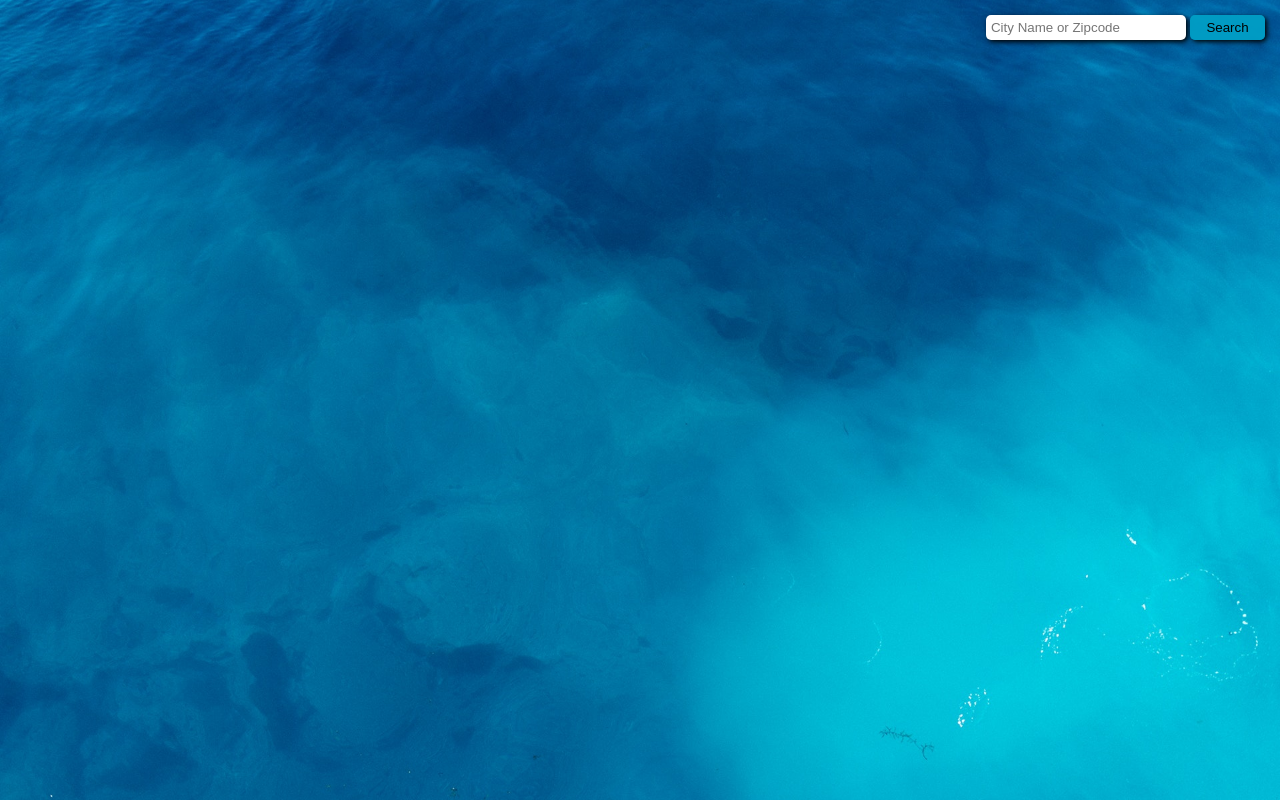
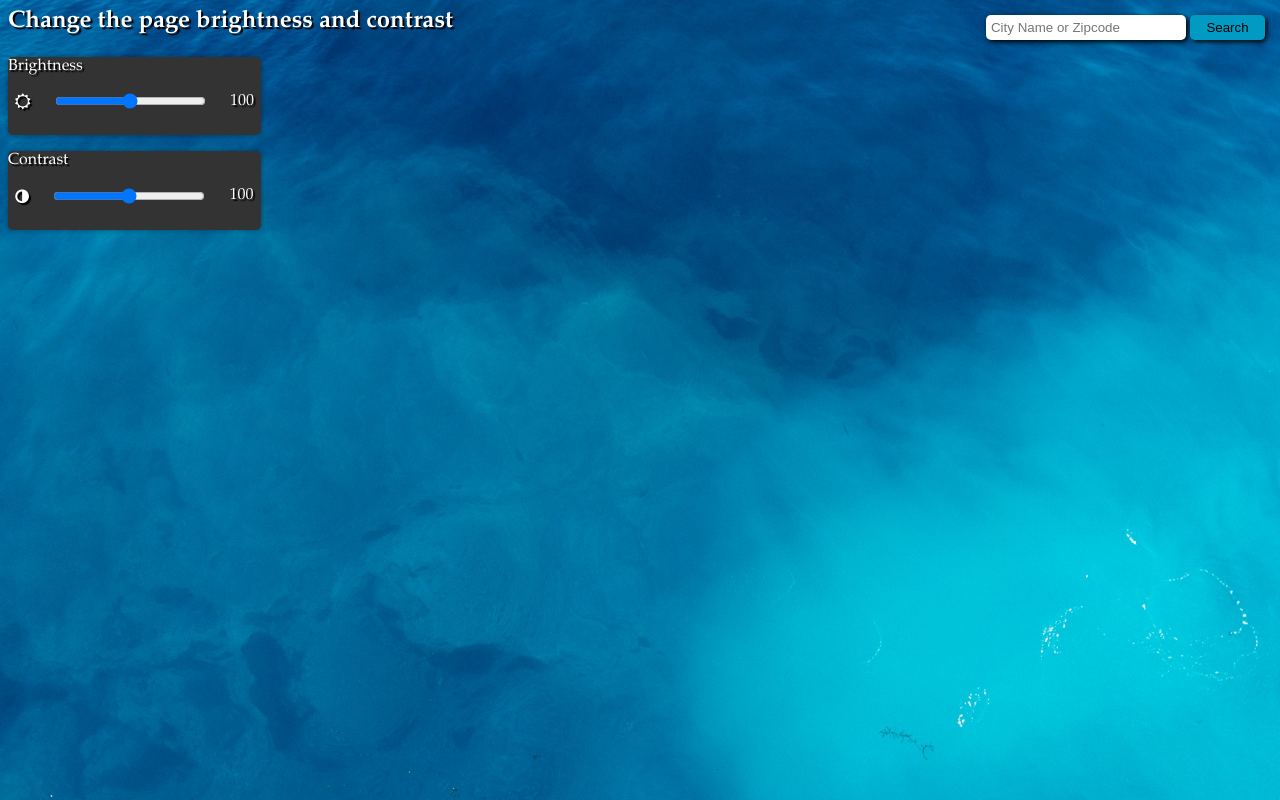
Before and after one commit to NguyenCongBK62/he-thong-thong-tin, a plain HTML site: page index.html in a window 1280 px wide. Drawn offline with nearby package versions, Linux system fonts and the light colour scheme.

Commit message:
add change brightness

```diff
--- a/index.html
+++ b/index.html
@@ -2,10 +2,13 @@
 
 <head>
     <link rel="stylesheet" href="style.css">
+    <link rel="stylesheet" href="https://cdnjs.cloudflare.com/ajax/libs/font-awesome/4.7.0/css/font-awesome.min.css">
     <script src="https://ajax.googleapis.com/ajax/libs/jquery/3.5.1/jquery.min.js"></script>
+    <title>Project-HTTT</title>
 </head>
 
 <body>
+    <div class="container">
         <div id="searchContainer">
             <input class="searchControl" type="text" placeholder="City Name or Zipcode" id="searchInput">
             <button class="searchControl" id="searchBtn">Search</button>
@@ -23,6 +26,48 @@
                 <div id="humidity" class="bottom-details"></div>
             </div>
         </div>
-        <script src="script.js" ></script>
+
+        <div class="container">
+            <h2>Change the page brightness and contrast</h2>
+        </div>
+
+        <div class="range-slide">
+            <div class="box">
+                <p>Brightness</p>
+                <div class="range">
+                    <i class="fa fa-sun-o" aria-hidden="true"></i>
+                    <input class="input" type="range" id="bright" min="0" max="200" value="100">
+                    <span class="value">100</span>
+                </div>
+            </div>
+            <div class="box">
+                <p>Contrast</p>
+                <div class="range">
+                    <i class="fa fa-adjust" aria-hidden="true"></i>
+                    <input class="input" type="range" id="contrast" min="0" max="200" value="100">
+                    <span class="value">100</span>
+                </div>
+            </div>
+        </div>
+    </div>
+    <script src="script.js"></script>
+    <script>
+        const rangeInput = document.querySelectorAll(".input");
+        const value = document.querySelectorAll('.value');
+
+        for (let i = 0; i < rangeInput.length; i++) {
+            value[i].textContent = rangeInput[i].value;
+            rangeInput[i].addEventListener("input", () => {
+                value[i].textContent = rangeInput[i].value;
+                if (rangeInput[i].id === "bright") {
+                    document.body.style.filter = `brightness(${rangeInput[i].value}%)`;
+                }
+                if (rangeInput[i].id === "contrast") {
+                    document.body.style.filter = `contrast(${rangeInput[i].value}%)`;
+                }
+            })
+        }
+    </script>
 </body>
+
 </html>
--- a/style.css
+++ b/style.css
@@ -62,3 +62,22 @@ body {
 hr {
     margin-bottom: 20px;
 }
+
+.range-slide .box{
+    width: 20%;
+    height: 10%;
+    background: #333333;
+    border-radius: 5px;
+    box-shadow: 0 0 5px #0005;
+}
+
+.box .range{
+    display: flex;
+    justify-content: space-around;
+    align-items: center;
+}
+
+.range .input{
+    width: 60%;
+    margin: 0 10px;
+}
```
Also changed, not shown: script.js (line endings or trailing spaces). Lines whose indentation alone changed are shown as unchanged.
